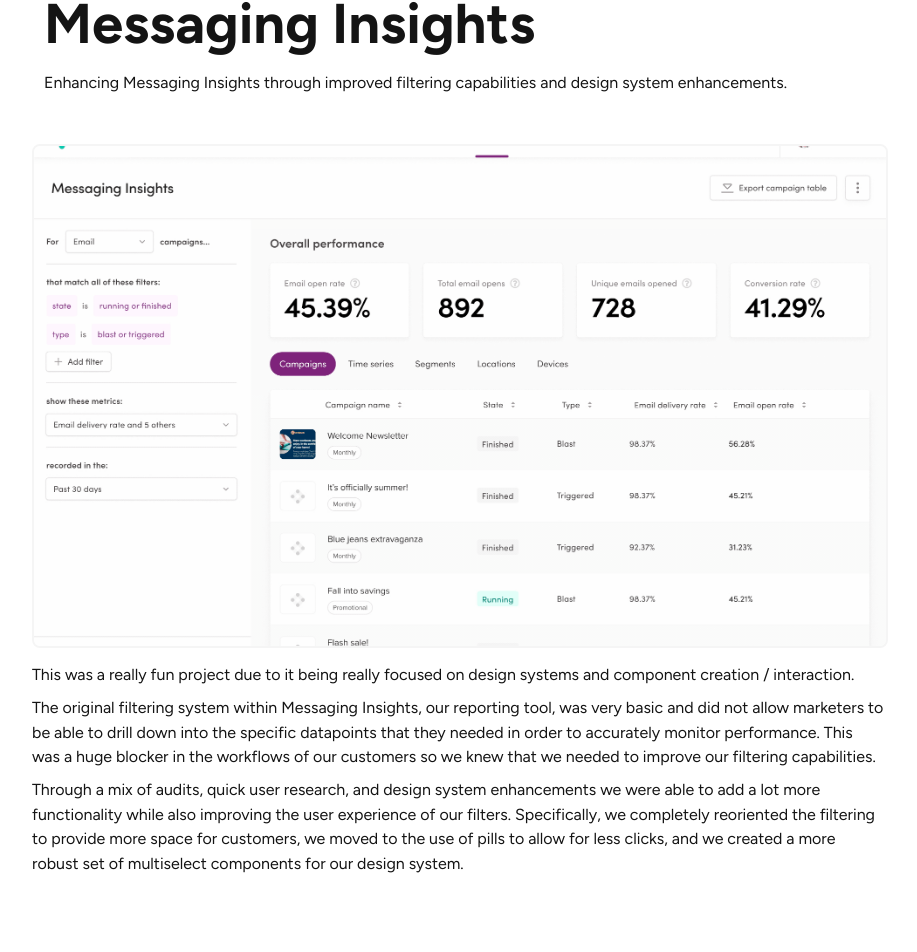
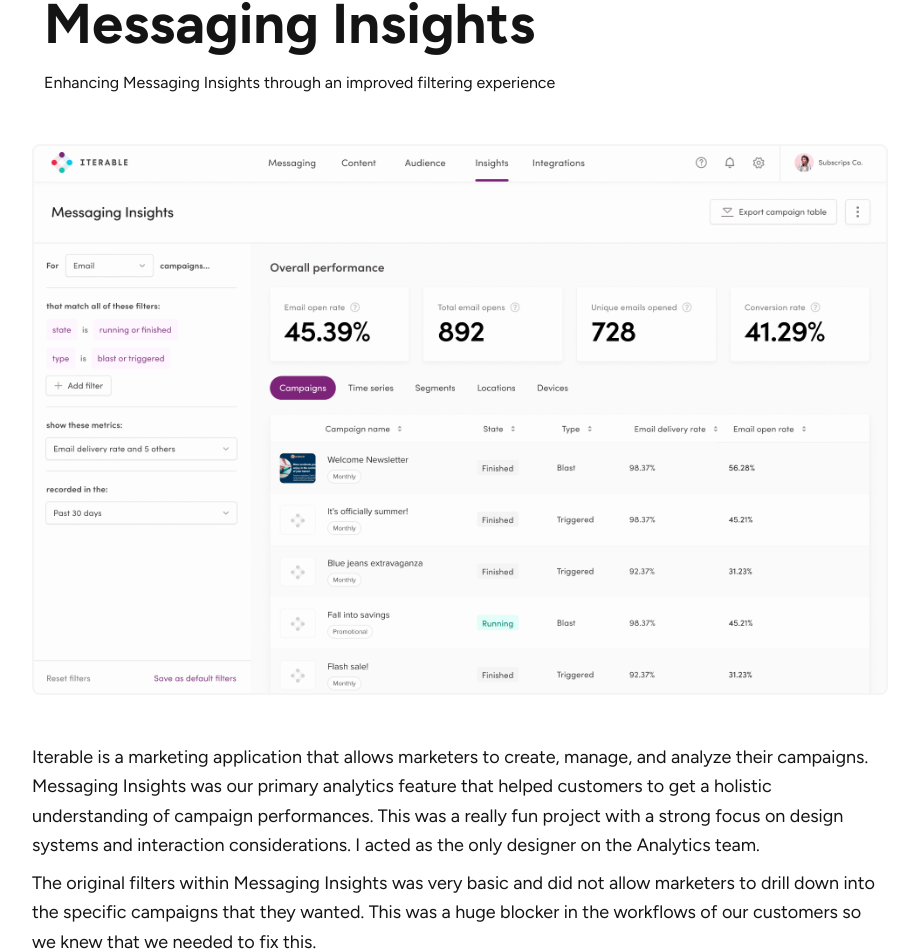
Before and after one commit to renakuai/renakuai.com, a React (Create React App) app: page /projects/iterable-mi in a window 1280 px wide. Shown: the part 175-1127 px from the top of the page, without its empty margins (96-1013 px from the left). Built offline with nearby package versions, Linux system fonts and the light colour scheme.

Commit message:
Edited projects details

```diff
--- a/src/components/projects/detail/Cross.js
+++ b/src/components/projects/detail/Cross.js
@@ -23,7 +23,12 @@
       imgsrc={item.imgsrc}
       imgalt={item.imgalt}
       description={item.longDescription}
-    ></Detail>
+    >
+      <p>Iterable is a marketing application that allows marketers to create, manage, and analyze their campaigns. This was a particularly challenging project due to tight time constraints and technical limitations. However our team was able to work together to create a successful feature in a very short period of time. I acted as the only designer within the Analytics team.</p>
+      <p>Implementing cross-channel analytics was a high priority for our customers. Oftentimes, marketers have initiatives that span across multiple mediums (email, SMS, etc.), but Iterable did not have the ability to display analytics across their channels at once. Because of this, it was hard for customers to get a holistic understanding of the performance of their initiatives and to understand which mediums were more effective than others.</p>
+      <p>This project involved conducting scrappy user research, due to time constraints, rapid prototyping, close cross-functional collaboration, and sharing frequently and often. I made sure to share my progress regularly in order to reach alignment from stakeholders faster in order to have designs ready for implementation.</p>
+      <p>In terms of specific UX work, a big challenge revolved around how to create a good cross-functional user experience within an existing single-channel experience. I made sure to design the updated single and new, cross-channel designs in tandem to make sure the experience was seamless when transitioning between the two modes. In addition to cross-channel designs, we also used this project to do some quick improvements for our data visualizations and tables.</p>
+    </Detail>
   );
 }
 
--- a/src/components/projects/detail/Detail.js
+++ b/src/components/projects/detail/Detail.js
@@ -8,7 +8,7 @@
 
   const {
     title,
-    description,
+    children,
     imgsrc,
     imgalt,
     subtitle,
@@ -19,9 +19,10 @@
       <h1>{title}</h1>
       <p>{subtitle}</p>
       <section className="Cards">
-
         <img src={imgsrc} imgalt={imgalt} className="Detail" />
-        <p>{description}</p>
+        <p className="Large">
+          {children}
+        </p>
       </section>
     </Page>
   );
--- a/src/components/projects/detail/Filters.js
+++ b/src/components/projects/detail/Filters.js
@@ -22,8 +22,11 @@
       subtitle={item.description}
       imgsrc={item.imgsrc}
       imgalt={item.imgalt}
-      description={item.longDescription}
-    ></Detail>
+    >
+      <p>Iterable is a marketing application that allows marketers to create, manage, and analyze their campaigns. Messaging Insights was our primary analytics feature that helped customers to get a holistic understanding of campaign performances. This was a really fun project with a strong focus on design systems and interaction considerations. I acted as the only designer on the Analytics team.</p>
+      <p>The original filters within Messaging Insights was very basic and did not allow marketers to drill down into the specific campaigns that they wanted. This was a huge blocker in the workflows of our customers so we knew that we needed to fix this.</p>
+      <p>We had a good understanding of the filters that we needed to add into Messaging Analytics, however, the current filter design would not be able to support these additional, more complex cases. Through user testing, quick protoyping, and collaborating closely with other designers, we were able to create a new filtering pattern that improved the speed and accuracy for which customers would be able to accomplish their goals. We also redesigned the filtering panel to improve the ease of use and discoverability for our customers.</p>
+    </Detail>
   );
 }
 
--- a/src/components/projects/detail/Five.js
+++ b/src/components/projects/detail/Five.js
@@ -22,8 +22,11 @@
       subtitle={item.description}
       imgsrc={item.imgsrc}
       imgalt={item.imgalt}
-      description={item.longDescription}
-    ></Detail>
+    >
+      <p>15Five is a talent / HR management platform. Reporting was a critical feature within 15Five as it allowed People teams to understand the engagement of their employees at a high-level. However, the original 15Five reporting dashboard was missing a lot of important datapoints and key functionality, was preventing customers from getting the insights they needed, and was preventing us from closing as many contracts as we wanted. Within a short period of time, we were able to make turn Reporting from something very basic into a more robust and useful offering for our customers. I acted as the only designer on the Reporting team.</p>
+      <p>There was a lot of collaboration and user research involved in this project, including surveys, interviews, and collaborative brainstorm sessions with the team. A big challenge also revolved around the question of "How do we stick to our principles and ethics by not reducing people to a stack ranked list?", which we resolved through language choices and presentation of holistic information.</p>
+      <p>There were also quite a few UX changes including a new navigation pattern, improved presentation of graphs and data, revamping of metric definitions, and integration of metrics from across the platform.</p>
+    </Detail>
   );
 }
 
--- a/src/components/projects/detail/_detail.scss
+++ b/src/components/projects/detail/_detail.scss
@@ -1,7 +1,8 @@
 img.Detail {
   width: 100%;
-  object-fit: cover;
+  object-fit: contain;
   border: 2px solid var(--color-border-primary);
   border-radius: var(--border-radius-medium);
-  height: 500px;
+  height: fit-content;
+  margin-bottom: 2rem;
 }
--- a/src/components/projects/projectsList.js
+++ b/src/components/projects/projectsList.js
@@ -6,11 +6,8 @@
     imgalt: "15Five Reporting",
     subtitle: "15Five",
     label: ['Professional Work', 'Design'],
-    description: "Revamped reporting and enhanced dashboards for People teams.",
-    route: '/projects/15Five-reporting',
-    longDescription: <p><p>This was a really fulfilling project because we were able to create a product that customers loved while also maintaining our principles of not reducing people to a stack ranked list.</p>
-      <p>15Five is a talent / HR management platform that allows companies to understand the engagement of their employees. Reporting was critical for that understanding, however, the original 15Five reporting dashboard was missing a lot of important datapoints and key features. The dashboard also needed an updated design language.</p>
-      <p>Through a mix of user research, team work, and sticking to our principles, we were able to deliver a set of ethical features that customers needed. Design changes included a new navigation pattern, improved charting across the board, revamping of metric definitions, integration of metrics from across the platform, etc.</p></p>
+    description: "Enhanced reporting and dashboards for People teams.",
+    route: '/projects/15Five-reporting'
   },
   {
     id: 1,
@@ -20,10 +17,7 @@
     subtitle: "Iterable",
     route: '/projects/iterable-cross',
     label: ['Professional Work', 'Design'],
-    description: "A brand new analytics feature that helps marketers compare the effectiveness of their cross-channel campaigns.",
-    longDescription: <p><p>This was a challenging project due to tight time constraints and technical limitations, however our team was able to work together to create a successful feature in a short period of time.</p>
-      <p>This was an important feature because our customers oftentimes have marketing initiatives that span across multiple mediums (email, SMS, etc.), but we did not provide them with the ability to view analytics across their channels at once. Because of this, it was hard for customers to get a holistic understanding of the performance of their initiatives.</p>
-      <p>Through a mix of quick user research, cross-functional collaboration, and user testing, we were able to completely revamp Messaging Insights to support this new paradigm. Specifically, we updated our navigation design, improved our data visualizations, updated our tables, designed for all entry points, and did some future explorations as well.</p></p>
+    description: "A new analytics feature for marketers to compare the effectiveness of their cross-channel campaigns"
   },
   {
     id: 2,
@@ -33,9 +27,7 @@
     subtitle: "Iterable",
     route: '/projects/iterable-mi',
     label: ['Professional Work', 'Design', 'Design Systems'],
-    description: "Enhancing Messaging Insights through improved filtering capabilities and design system enhancements.",
-    longDescription: <p><p>This was a really fun project due to it being really focused on design systems and component creation / interaction.</p><p>The original filtering system within Messaging Insights, our reporting tool, was very basic and did not allow marketers to be able to drill down into the specific datapoints that they needed in order to accurately monitor performance. This was a huge blocker in the workflows of our customers so we knew that we needed to improve our filtering capabilities.</p>
-      <p>Through a mix of audits, quick user research, and design system enhancements we were able to add a lot more functionality while also improving the user experience of our filters. Specifically, we completely reoriented the filtering to provide more space for customers, we moved to the use of pills to allow for less clicks, and we created a more robust set of multiselect components for our design system.</p></p>
+    description: "Enhancing Messaging Insights through an improved filtering experience"
   },
   {
     id: 3,
```
